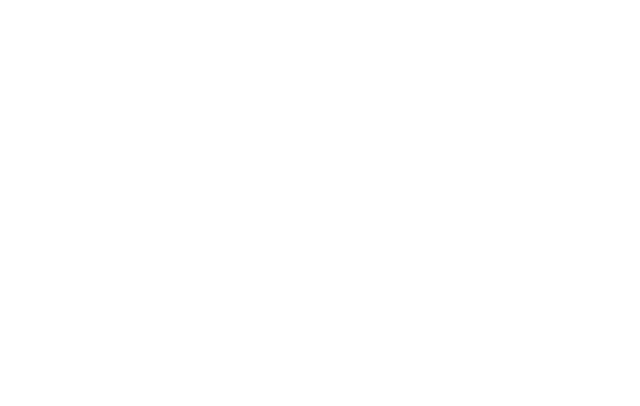
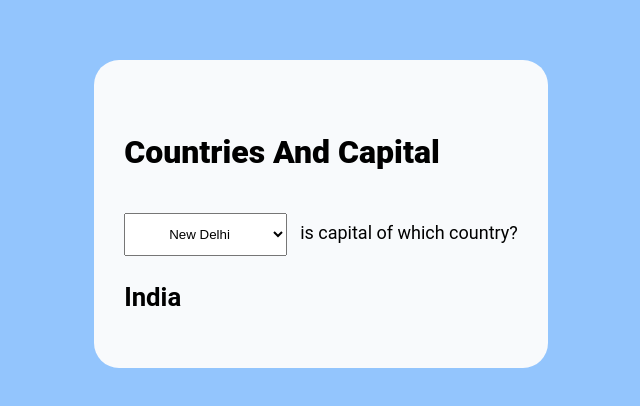
Before and after one commit to Kanth789/FirstReactAssignment, a React (Create React App) app in the folder react-ssignments/: page / in a window 1280 px wide. Shown: the part 186-592 px from the top of the page, without its empty margins (319-959 px from the left). Built offline with nearby package versions, Linux system fonts and the light colour scheme.

Commit message:
CapitalaPP Functions and styling done

```diff
--- a/react-ssignments/src/App.css
+++ b/react-ssignments/src/App.css
@@ -36,3 +36,33 @@
     transform: rotate(360deg);
   }
 }
+body{
+  background-color: #93c5fd;
+  font-family: Roboto;
+}
+.main-conatiner{
+  display: flex;
+  flex-direction: column;
+  align-items: center;
+  justify-content: center;
+  height: 100vh;
+}
+.main{
+  padding: 30px ;
+  background-color: #f8fafc;
+  border-radius: 25px;
+}
+.header h4{
+  font-size: 32px;
+  font-weight: 800;
+}
+select{
+  padding: 12px 40px;
+}
+label{
+  margin-left: 13px;
+  font-size: 18px;
+}
+.optionValue{
+  font-size: 22px;
+}
--- a/react-ssignments/src/App.js
+++ b/react-ssignments/src/App.js
@@ -1,12 +1,64 @@
 import logo from './logo.svg';
 import './App.css';
+import { Component } from 'react';
+import CaptialApp from './Components/CaptialApp';
+const CaptialList = [
+  {
+    uniqueNo:1,
+    Country:"India",
+    Capital:"New Delhi"
+  },
+  {
+    uniqueNo:2,
+    Country:"France",
+    Capital:"Paris"
+  },
+  {
+    uniqueNo:3,
+    Country:"Japan",
+    Capital:"Tokyo"
+  },
+  {
+    uniqueNo:4,
+    Country:"United Kingdom",
+    Capital:"London"
+  }
+]
+class App extends Component{
+  state ={
+    isSelected : CaptialList[0].uniqueNo
+  }
 
-function App() {
-  return (
-    <div className="App">
+   textChange(){
 
-    </div>
-  );
+    const FindCountry = CaptialList.find(eachItem => eachItem.uniqueNo === this.state.isSelected)
+    return FindCountry.Country
+   }
+   OnSelect = (event) =>{
+     let place = event.target.value;
+     const UpdateCountry = CaptialList.find(eachItem => eachItem.Capital === place)
+     this.setState({isSelected:UpdateCountry.uniqueNo})
+   }
+  render(){
+
+    return(
+      <div className='main-conatiner'>
+        <div className='main'>
+          <div className='header'>
+            <h4>Countries And Capital</h4>
+          </div>
+          <div className='DropDown'>
+          <select name="captial" id="captial" onChange={this.OnSelect}>
+            {CaptialList.map(eachItem =>(<CaptialApp CaptialList={eachItem} key={eachItem.uniqueNo}/>))}
+            </select>
+          <label for="Capitals">is capital of which country?</label>
+          </div>
+          <div className='optionValue'>
+            <h3>{this.textChange()}</h3>
+          </div>
+        </div>
+      </div>
+    )
+  }
 }
-
 export default App;
--- /dev/null
+++ b/react-ssignments/src/Components/CaptialApp.js
@@ -0,0 +1,11 @@
+const CaptialApp = (props) =>{
+    const{CaptialList} = props
+    const {uniqueNo,Country,Capital} = CaptialList
+    return(
+
+        <option value={Capital}>{Capital}</option>
+
+
+    )
+}
+export default CaptialApp
```
